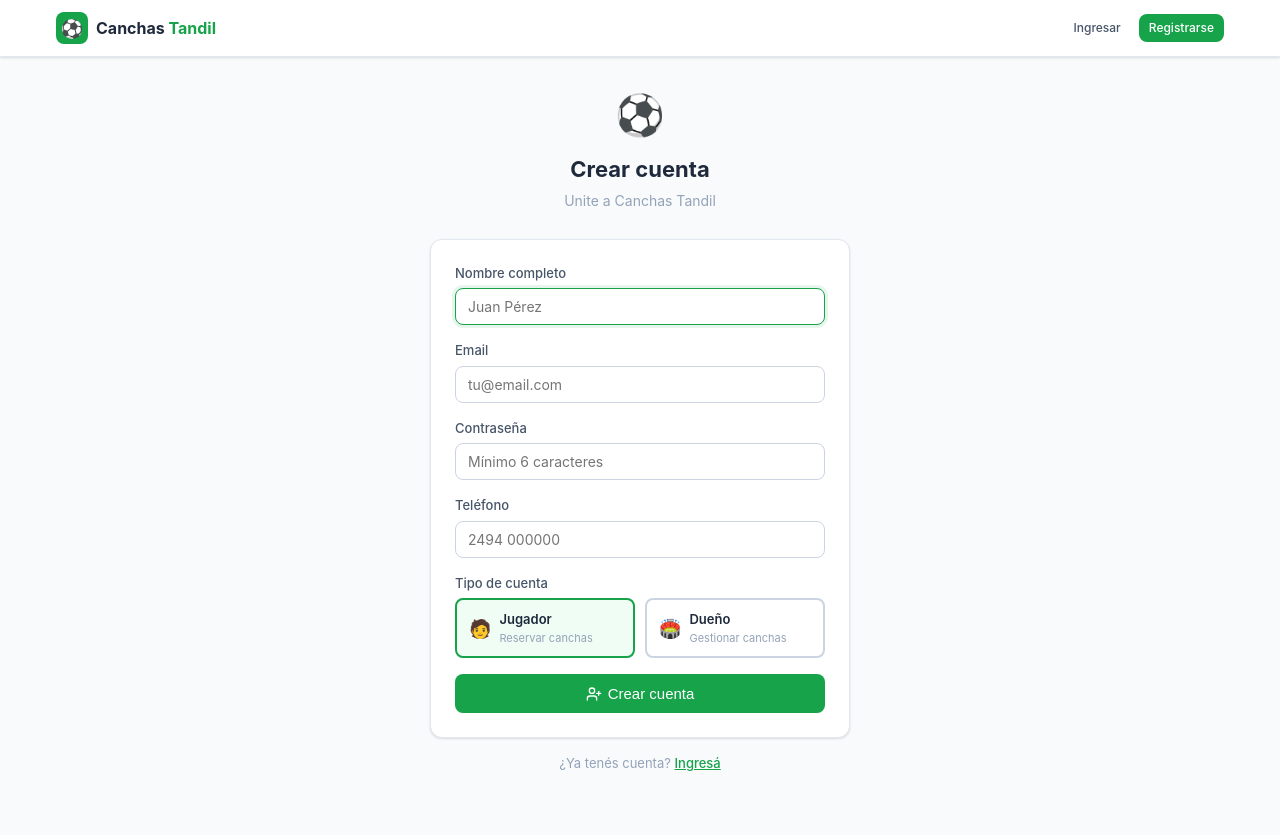
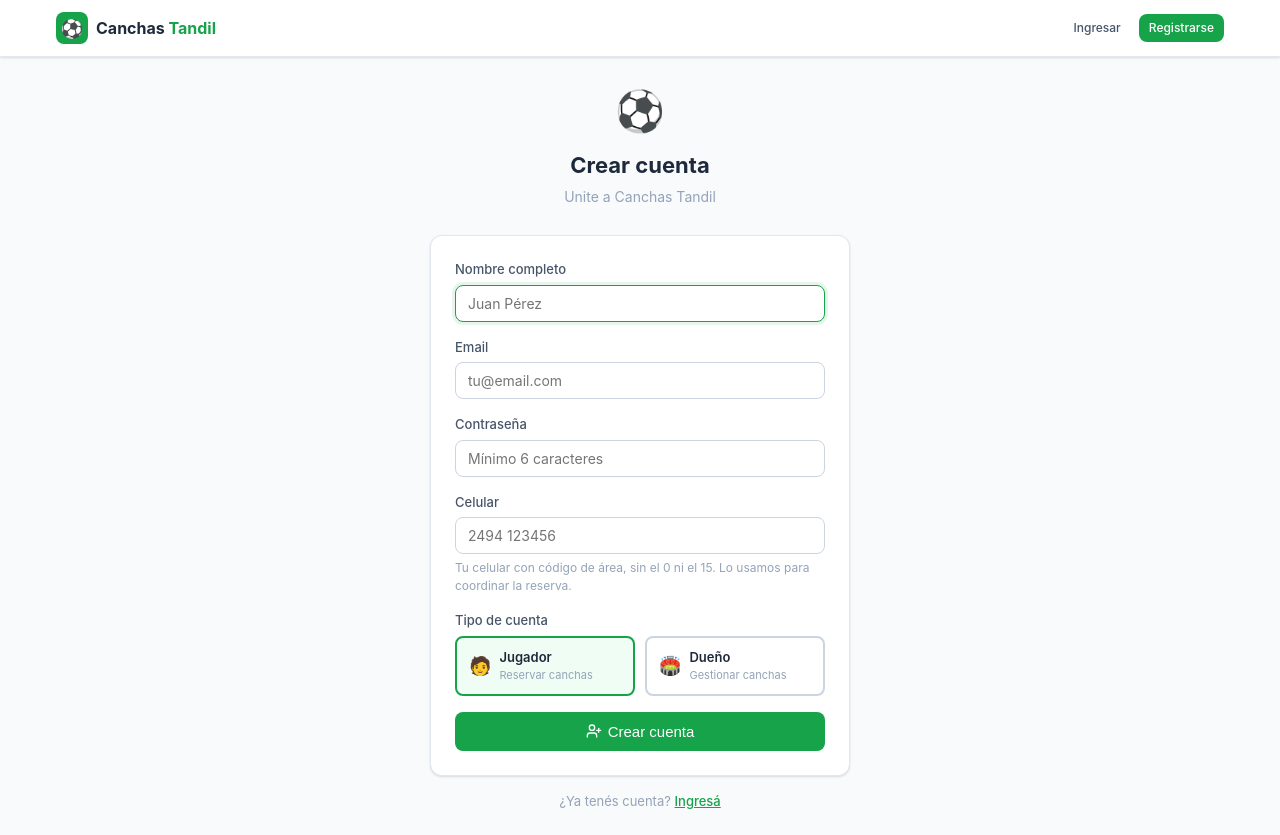
Before and after one commit to TomyCufre/Canchas-Tandil, a React (Vite) app: page /register in a window 1280 px wide. Before the commit the page ends 801 px from the top, so only its background shows below. Built offline with nearby package versions, Linux system fonts and the light colour scheme; no server answers.

Commit message:
Validar celular argentino real y obligatorio en el registro

```diff
--- a/src/pages/RegisterPage.jsx
+++ b/src/pages/RegisterPage.jsx
@@ -7,6 +7,20 @@ const ROLES = [
   { value: 'jugador', label: 'Jugador', desc: 'Reservar canchas', emoji: '🧑' },
   { value: 'dueno', label: 'Dueño', desc: 'Gestionar canchas', emoji: '🏟️' },
 ]
+
+// Normaliza un teléfono argentino a sus 10 dígitos nacionales (área + abonado).
+// Acepta formatos con +54, 9, 0 y 15. Devuelve null si no es válido.
+function normalizarTelefono(raw) {
+  let n = (raw || '').replace(/\D/g, '')
+  if (n.startsWith('54')) n = n.slice(2)   // código de país
+  if (n.startsWith('9')) n = n.slice(1)    // prefijo de celular internacional
+  if (n.startsWith('0')) n = n.slice(1)    // 0 de área
+  // sacar el "15" de celular viejo si quedó después del código de área (2 a 4 dígitos)
+  n = n.replace(/^(\d{2,4})15(\d{6,8})$/, '$1$2')
+  if (n.length !== 10) return null         // Argentina: 10 dígitos nacionales
+  if (/^(\d)\1{9}$/.test(n)) return null    // rechazar todos iguales (0000000000)
+  return n
+}
 
 export default function RegisterPage() {
   const { signUp } = useAuth()
@@ -24,9 +38,11 @@ export default function RegisterPage() {
     e.preventDefault()
     if (form.password.length < 6) { setError('La contraseña debe tener al menos 6 caracteres'); return }
     if (!form.telefono.trim()) { setError('El teléfono es obligatorio'); return }
+    const telNormalizado = normalizarTelefono(form.telefono)
+    if (!telNormalizado) { setError('Ingresá un número de celular argentino válido (ej: 2494 123456)'); return }
     setError('')
     setLoading(true)
-    const { error, needsConfirmation: confirm } = await signUp(form)
+    const { error, needsConfirmation: confirm } = await signUp({ ...form, telefono: telNormalizado })
     setLoading(false)
     if (error) {
       setError(
@@ -86,8 +102,9 @@ export default function RegisterPage() {
               <input type="password" className="form-input" placeholder="Mínimo 6 caracteres" value={form.password} onChange={set('password')} required />
             </div>
             <div className="form-group">
-              <label className="form-label">Teléfono</label>
-              <input type="tel" className="form-input" placeholder="2494 000000" value={form.telefono} onChange={set('telefono')} required />
+              <label className="form-label">Celular</label>
+              <input type="tel" inputMode="tel" className="form-input" placeholder="2494 123456" value={form.telefono} onChange={set('telefono')} required />
+              <p className="form-hint">Tu celular con código de área, sin el 0 ni el 15. Lo usamos para coordinar la reserva.</p>
             </div>
 
             <div className="form-group">
```
